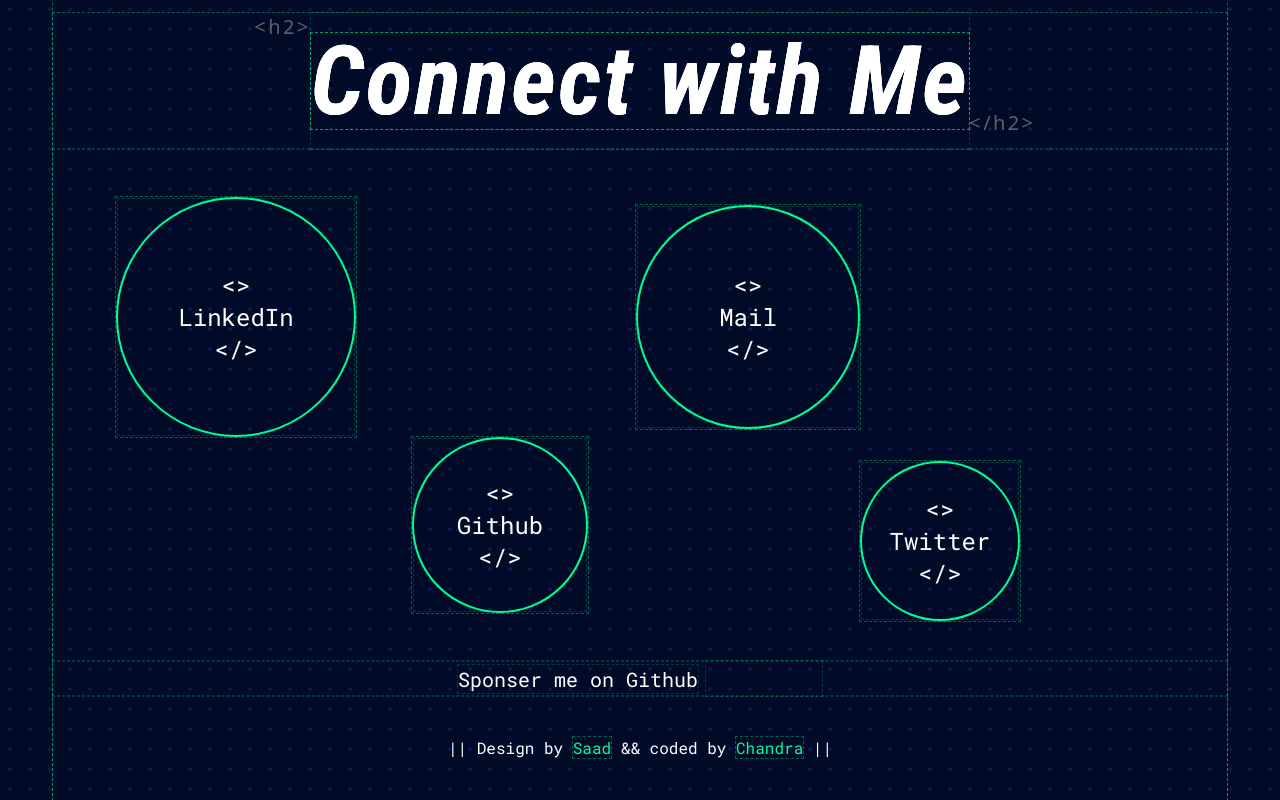
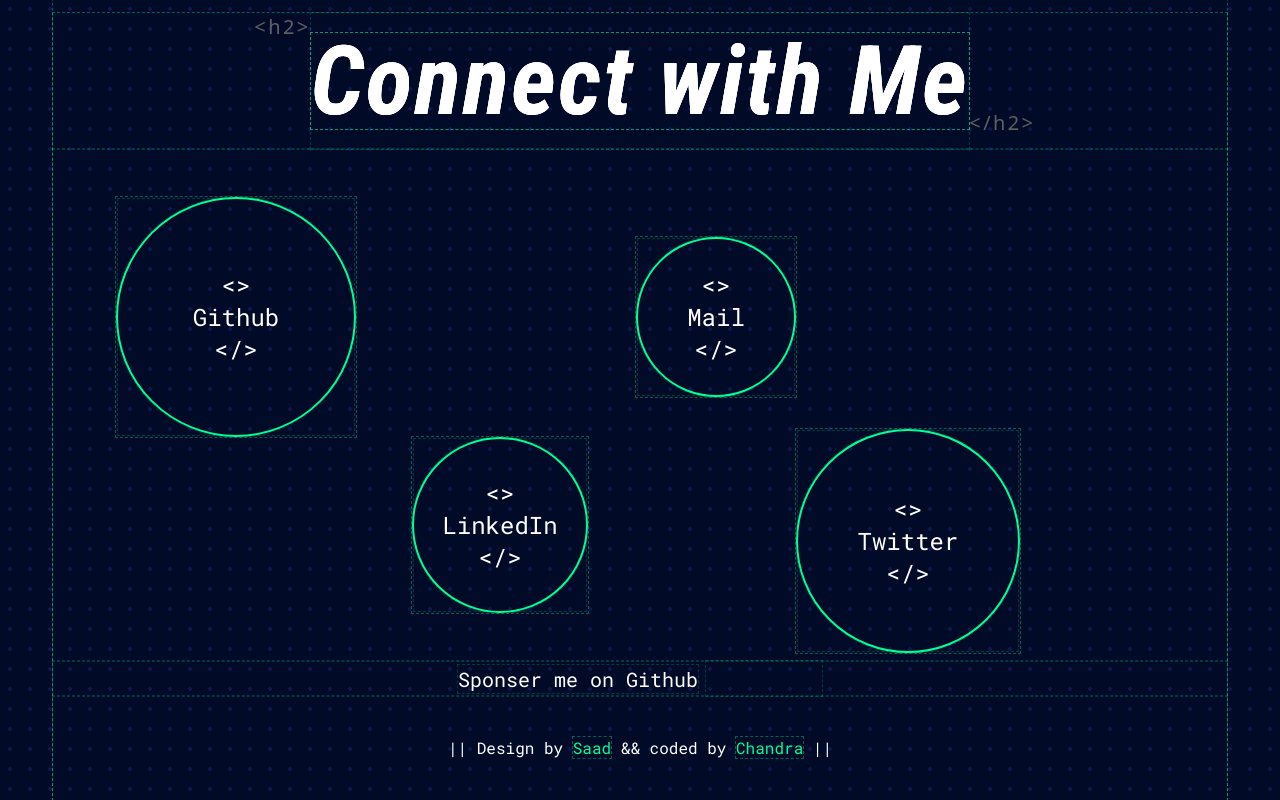
Before and after one commit to Chandraprakash-Darji/portfolio-ex, a Next.js app: page / in a window 1280 px wide. Shown: the part 3581-4381 px from the top of the page. Built offline with nearby package versions, Linux system fonts and the light colour scheme; grey boxes are pictures that could not be loaded; what tailwindcss-magic would draw is missing.

Commit message:
chore: re organized social circle

```diff
--- a/src/components/pages/Home/Contact/chunk/SocialWrapper.tsx
+++ b/src/components/pages/Home/Contact/chunk/SocialWrapper.tsx
@@ -5,8 +5,8 @@
   return (
     <div className="flex flex-wrap items-center justify-center gap-5 py-16 md:flex-nowrap md:gap-10 md:pb-20 md:pt-48">
       <SocialButton
-        text="LinkedIn"
-        href="https://www.linkedin.com/in/Chandraprakash-Darji/"
+        text="Github"
+        href="http://github.com/Chandraprakash-Darji"
         className={{
           x: 'md:-translate-x-16',
           y: 'md:-translate-y-36',
@@ -14,8 +14,8 @@
         }}
       />
       <SocialButton
-        text="Github"
-        href="http://github.com/Chandraprakash-Darji"
+        text="LinkedIn"
+        href="https://www.linkedin.com/in/Chandraprakash-Darji/"
         className={{
           x: 'md:-translate-x-12',
           y: 'md:translate-y-16',
@@ -28,7 +28,7 @@
         className={{
           x: 'md:-translate-x-10',
           y: 'md:-translate-y-36',
-          size: 'w-32 md:w-56',
+          size: 'w-32 md:w-40',
         }}
       />
       <SocialButton
@@ -37,7 +37,7 @@
         className={{
           x: 'md:-translate-x-20',
           y: 'md:translate-y-20',
-          size: 'w-32 md:w-40',
+          size: 'w-32 md:w-56',
         }}
       />
     </div>
```
